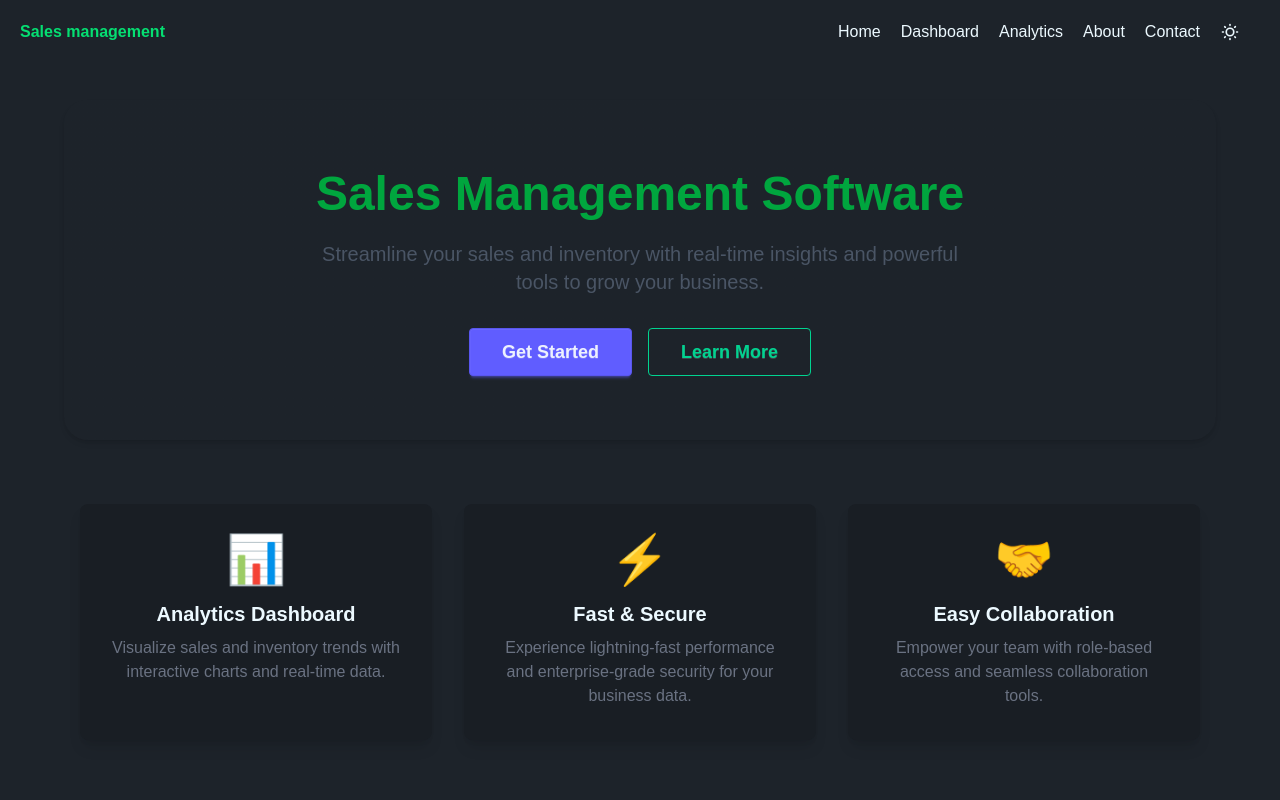
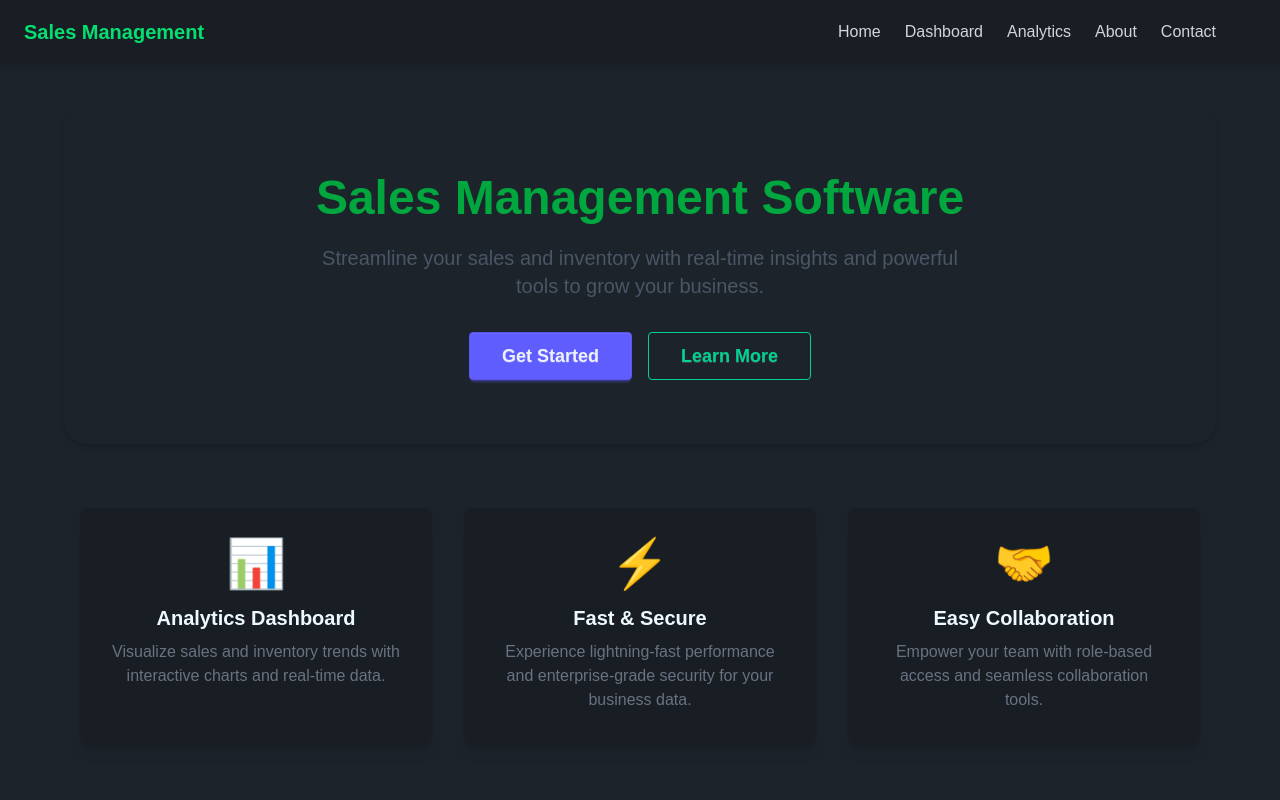
Before and after one commit to onesmuskipchumba0/sales-dashboard, a Next.js app: page / in a window 1280 px wide. Shown: the top 800 px of the page. Built offline with nearby package versions, Linux system fonts and the light colour scheme.

Commit message:
enhance navbar

```diff
--- a/components/Navbar.tsx
+++ b/components/Navbar.tsx
@@ -1,42 +1,52 @@
-import React from 'react'
+import React from 'react';
 
 function Navbar() {
   return (
-    <nav
-    className='flex pt-5 pb-4 shadow pr-5'>
-        {/* Logo */}
-        <a href='/' className='font-bold ml-5 mr-auto text-green-400'>Sales management</a>
-        <div className='mr-5 space-x-5'>
-            <a href="/">Home</a>
-            <a href="/dashboard">Dashboard</a>
-            <a href="/analytics">Analytics</a>
-            <a href="/about">About</a>
-            <a href="/contact">Contact</a>
+    <nav className="navbar bg-base-200 shadow-md px-6 py-4">
+      {/* Left: Logo */}
+      <div className="flex-1">
+        <a href="/" className="text-xl font-bold text-green-400 hover:text-green-300 transition-colors">
+          Sales Management
+        </a>
       </div>
-        <label className="swap swap-rotate flex items-center justify-center">
-            {/* this hidden checkbox controls the state */}
+
+      {/* Center: Nav Links */}
+      <div className="hidden md:flex space-x-6">
+        <a href="/" className="text-base text-gray-300 hover:text-white transition-colors">Home</a>
+        <a href="/dashboard" className="text-base text-gray-300 hover:text-white transition-colors">Dashboard</a>
+        <a href="/analytics" className="text-base text-gray-300 hover:text-white transition-colors">Analytics</a>
+        <a href="/about" className="text-base text-gray-300 hover:text-white transition-colors">About</a>
+        <a href="/contact" className="text-base text-gray-300 hover:text-white transition-colors">Contact</a>
+      </div>
+
+      {/* Right: Theme toggle */}
+      <div className="ml-4">
+        <label className="swap swap-rotate cursor-pointer">
           <input type="checkbox" className="theme-controller" value="dark" />
-
-            {/* sun icon */}
+          {/* Sun Icon */}
           <svg
-              className="swap-off h-5 w-5 fill-current"
+            className="swap-off h-6 w-6 fill-current text-yellow-400"
             xmlns="http://www.w3.org/2000/svg"
-              viewBox="0 0 24 24">
-              <path
-                d="M5.64,17l-.71.71a1,1,0,0,0,0,1.41,1,1,0,0,0,1.41,0l.71-.71A1,1,0,0,0,5.64,17ZM5,12a1,1,0,0,0-1-1H3a1,1,0,0,0,0,2H4A1,1,0,0,0,5,12Zm7-7a1,1,0,0,0,1-1V3a1,1,0,0,0-2,0V4A1,1,0,0,0,12,5ZM5.64,7.05a1,1,0,0,0,.7.29,1,1,0,0,0,.71-.29,1,1,0,0,0,0-1.41l-.71-.71A1,1,0,0,0,4.93,6.34Zm12,.29a1,1,0,0,0,.7-.29l.71-.71a1,1,0,1,0-1.41-1.41L17,5.64a1,1,0,0,0,0,1.41A1,1,0,0,0,17.66,7.34ZM21,11H20a1,1,0,0,0,0,2h1a1,1,0,0,0,0-2Zm-9,8a1,1,0,0,0-1,1v1a1,1,0,0,0,2,0V20A1,1,0,0,0,12,19ZM18.36,17A1,1,0,0,0,17,18.36l.71.71a1,1,0,0,0,1.41,0,1,1,0,0,0,0-1.41ZM12,6.5A5.5,5.5,0,1,0,17.5,12,5.51,5.51,0,0,0,12,6.5Zm0,9A3.5,3.5,0,1,1,15.5,12,3.5,3.5,0,0,1,12,15.5Z" />
+            viewBox="0 0 24 24"
+          >
+            <path d="M5.64,17l-.71.71...Z" />
           </svg>
 
-            {/* moon icon */}
+          {/* Moon Icon */}
           <svg
-              className="swap-on h-5 w-5 fill-current"
+            className="swap-on h-6 w-6 fill-current text-gray-200"
             xmlns="http://www.w3.org/2000/svg"
-              viewBox="0 0 24 24">
-              <path
-                d="M21.64,13a1,1,0,0,0-1.05-.14,8.05,8.05,0,0,1-3.37.73A8.15,8.15,0,0,1,9.08,5.49a8.59,8.59,0,0,1,.25-2A1,1,0,0,0,8,2.36,10.14,10.14,0,1,0,22,14.05,1,1,0,0,0,21.64,13Zm-9.5,6.69A8.14,8.14,0,0,1,7.08,5.22v.27A10.15,10.15,0,0,0,17.22,15.63a9.79,9.79,0,0,0,2.1-.22A8.11,8.11,0,0,1,12.14,19.73Z" />
+            viewBox="0 0 24 24"
+          >
+            <path d="M21.64,13a1,1,0,0,0-1.05-.14...Z" />
           </svg>
         </label>
+      </div>
+
+      {/* Mobile Menu (Optional) */}
+      {/* You can implement a mobile dropdown here if you want more responsiveness */}
     </nav>
-  )
+  );
 }
 
-export default Navbar
+export default Navbar;
```
Lines whose indentation alone changed are shown as unchanged.
